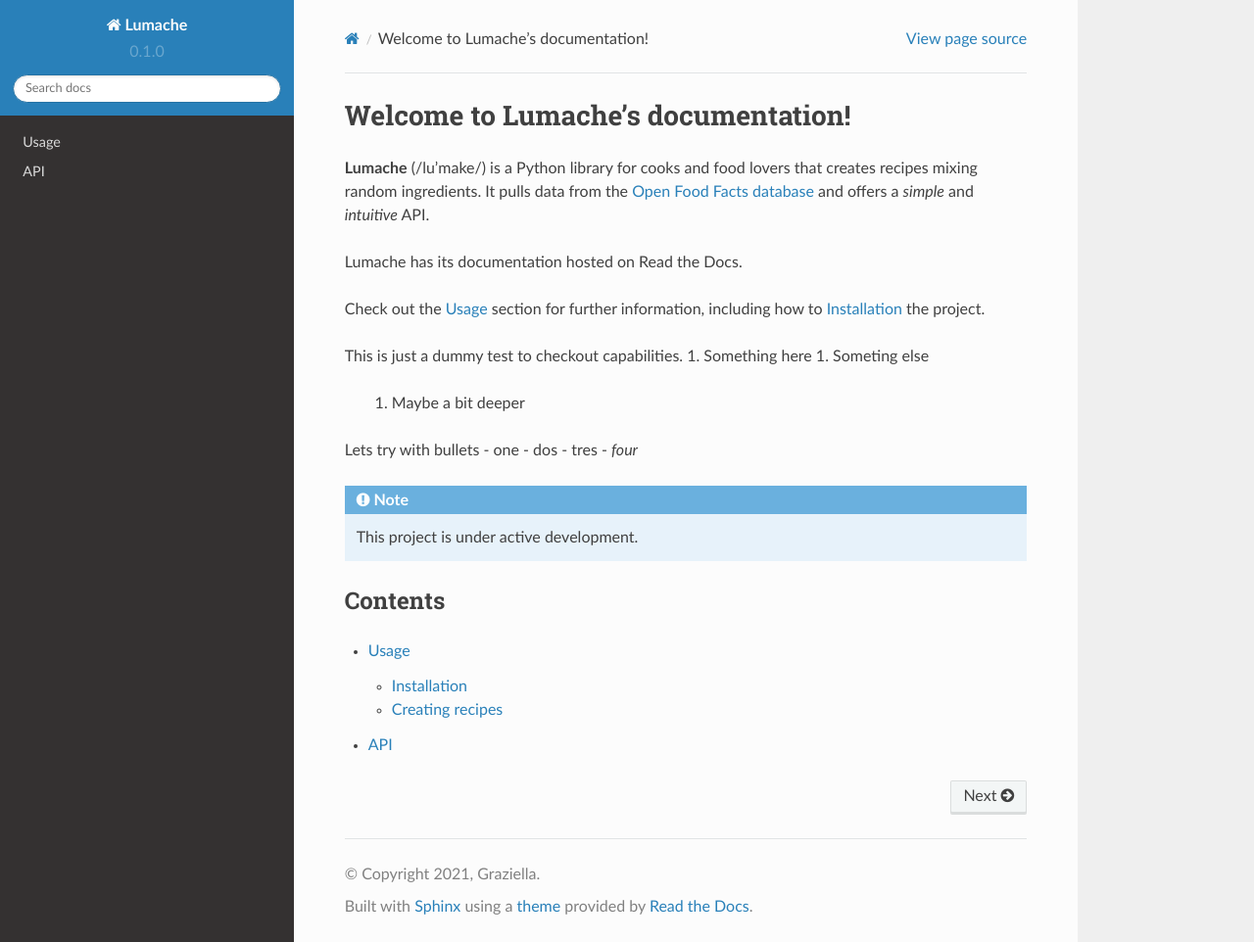
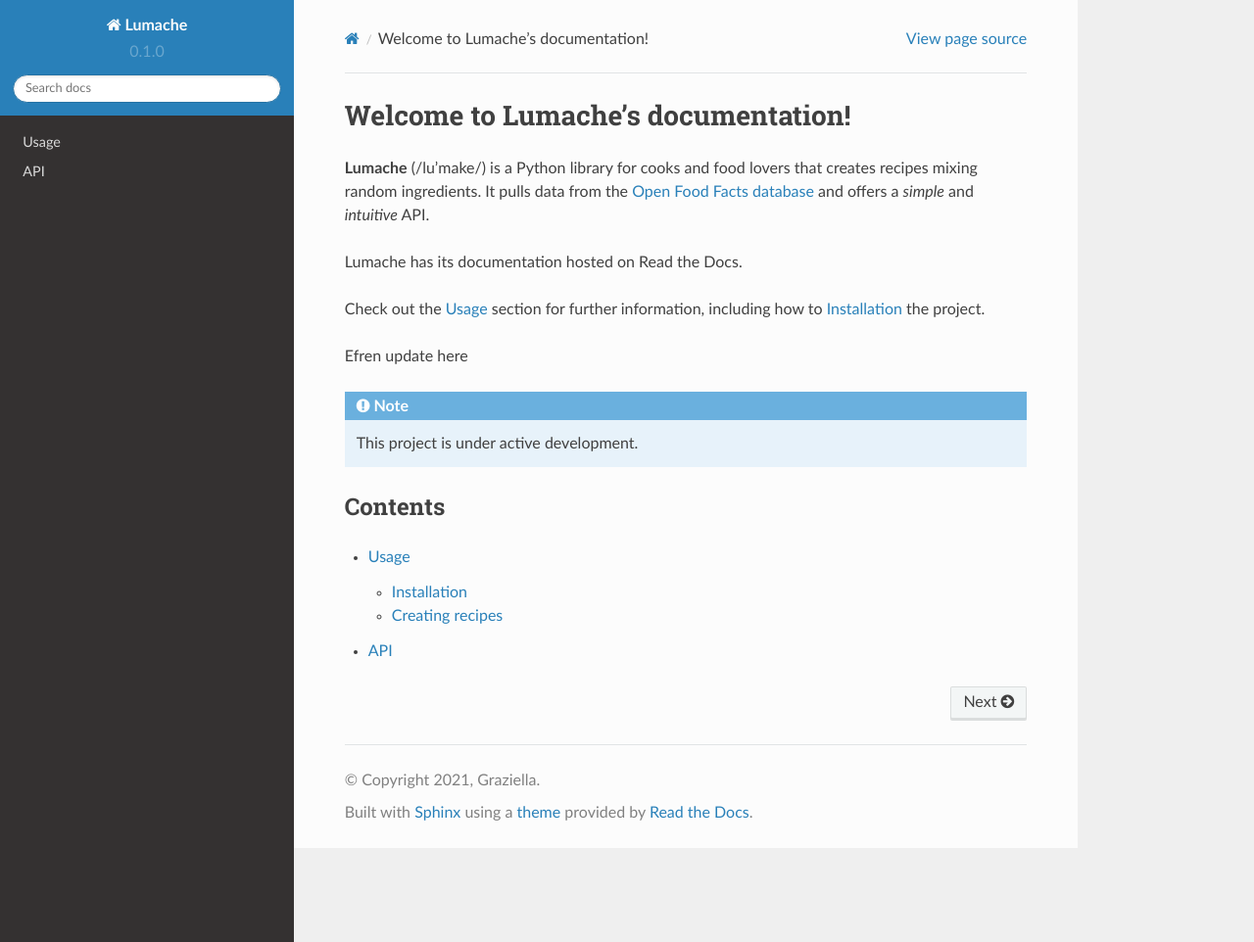
Before and after one commit to EfrenRodriguez/rtd-tutorial, a Sphinx documentation site: the page built from docs/source/index.rst, in a window 1280 px wide and 962 px high. Shown: the whole window at 98% size. Built offline with Sphinx 7.4.7 and the Read the Docs theme 2.0.0, drawn with Linux system fonts in a browser that asks for light colours.

Commit message:
Update index.rst

```diff
--- a/docs/source/index.rst
+++ b/docs/source/index.rst
@@ -12,16 +12,7 @@ Check out the :doc:`usage` section for further information, including
 how to :ref:`installation` the project.
 
 
-This is just a dummy test to checkout capabilities.
-1. Something here
-1. Someting else
-   1. Maybe a bit deeper
-
-Lets try with bullets
-- one
-- dos
-- tres
-- *four*
+Efren update here
 
 .. note::
 
```
